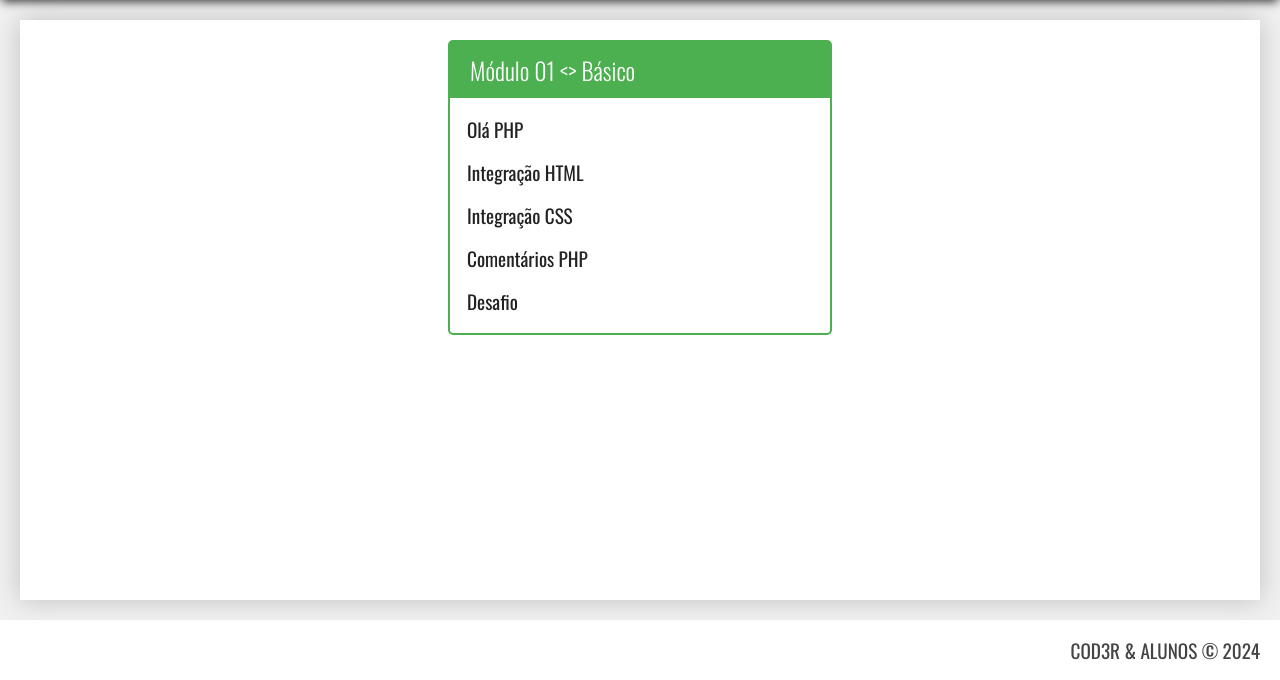
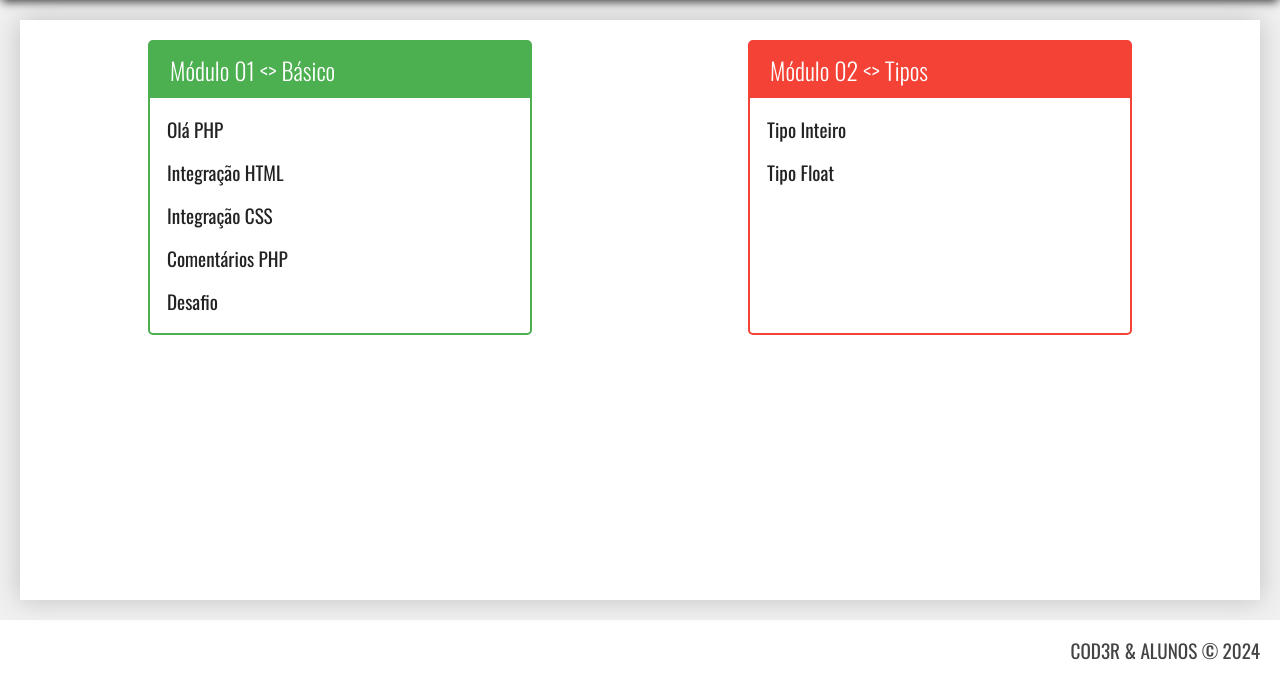
Before and after one commit to aliicezzz/course-php, a PHP site: page / in a window 1280 px wide. Shown: the part 120-800 px from the top of the page. Run offline with PHP 8.4, Linux system fonts and the light colour scheme.

Commit message:
feat: adiciona nova div com lista de links para modulo 2 do curso

```diff
--- a/resources/index.php
+++ b/resources/index.php
@@ -46,6 +46,21 @@
                         </li>
                     </ul>
                 </div>
+                <div class="module red">
+                    <h3>Módulo 02 <> Tipos</h3>
+                    <ul>
+                        <li>
+                            <a href="exercise.php?dir=type&file=int">
+                                Tipo Inteiro
+                            </a>
+                        </li>
+                        <li>
+                            <a href="exercise.php?dir=type&file=float">
+                                Tipo Float
+                            </a>
+                        </li>
+                    </ul>
+                </div>
             </nav>
         </div>
     </main>
```
